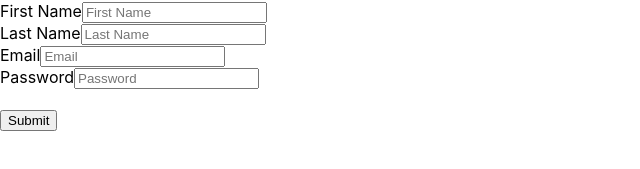
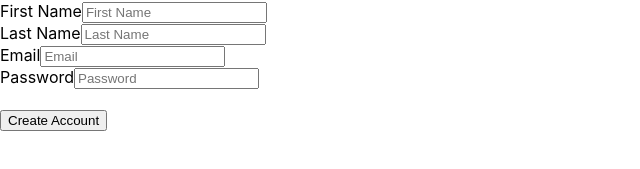
Before and after one commit to JerryDeJesus/eMoodji-Capstone, a React (Create React App) app in the folder front-end/: page /createaccount in a window 1280 px wide. Shown: the part 287-456 px from the top of the page, without its empty margins (0-640 px from the left). Built offline with nearby package versions, Linux system fonts and the light colour scheme; no server answers.

Commit message:
text change on new user form

```diff
--- a/front-end/src/components/NewUserForm.js
+++ b/front-end/src/components/NewUserForm.js
@@ -97,7 +97,7 @@
                 <br/>
 
                 <br/>
-                <button type="submit">Submit</button>
+                <button type="submit">Create Account</button>
                 </form>
             </div>
     )
```
